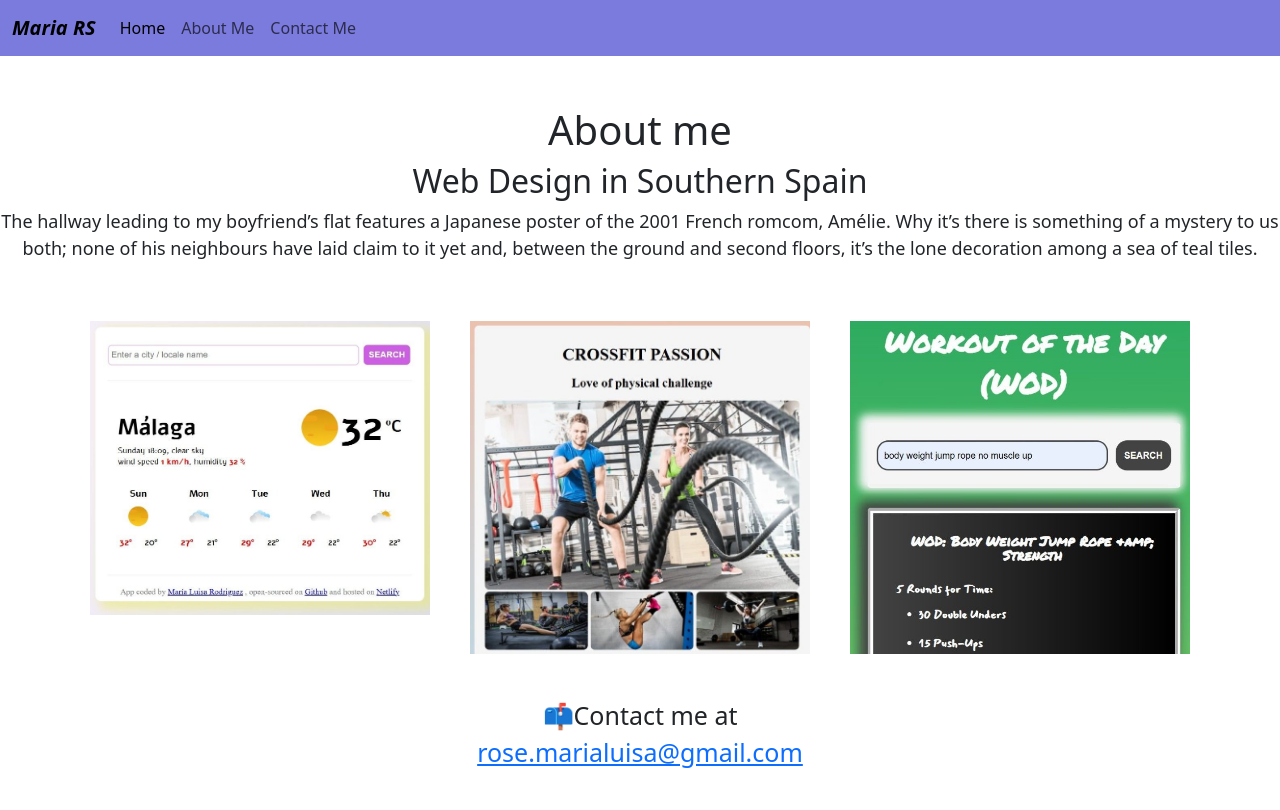
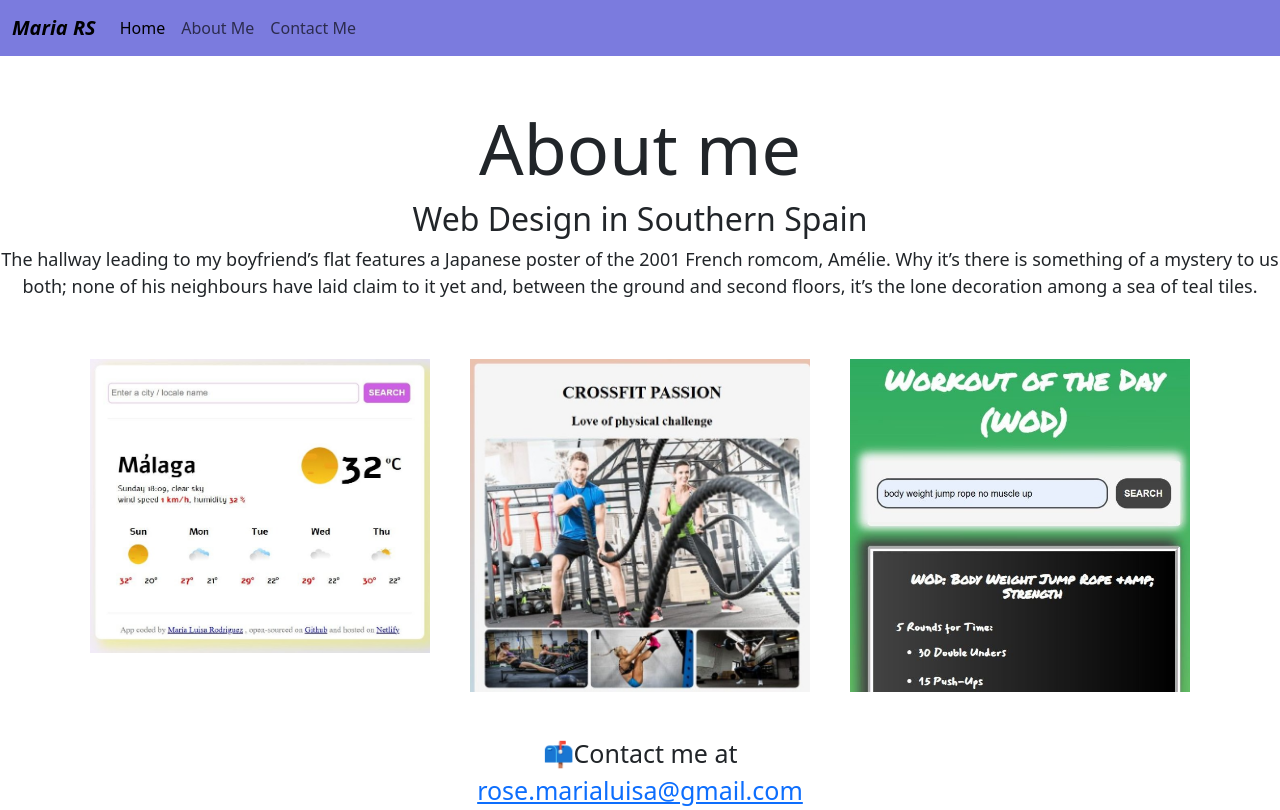
Before and after one commit to MLPEKPAR/RE-W3-HW, a plain HTML site: page aboutme.html in a window 1280 px wide. Drawn offline with nearby package versions, Linux system fonts and the light colour scheme.

```diff
--- a/aboutme.html
+++ b/aboutme.html
@@ -57,7 +57,7 @@
       </div>
     </nav>
     <header>
-      <h1>About me</h1>
+      <h1 class="h1-about">About me</h1>
       <h2>Web Design in Southern Spain</h2>
     </header>
     <div class="bio">
```
Also changed, not shown: index.html (renamed from homepage.html).
